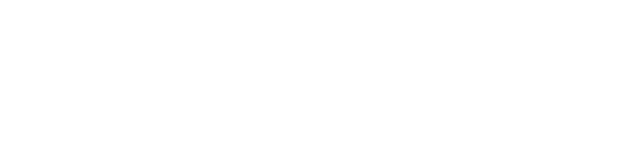
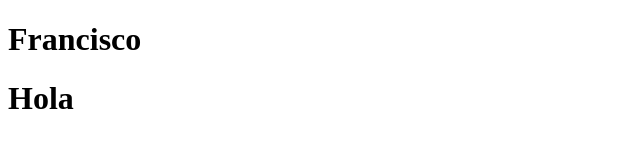
Before and after one commit to 260110464-collab/proyecto_1A, a plain HTML site: page alex.html in a window 1280 px wide. Shown: the whole page, without its empty margins (0-640 px from the left). Drawn offline with Linux system fonts and the light colour scheme.

Commit message:
Update alex.html

```diff
--- a/alex.html
+++ b/alex.html
@@ -1,7 +1,13 @@
 <!DOCTYPE html>
-<html lang="es">
+<html lang="en">
 <head>
     <meta charset="UTF-8">
     <meta name="viewport" content="width=device-width, initial-scale=1.0">
-    <title>ALEX</title>
+    <title>Document</title>
 </head>
+<body>
+<h1>Francisco</h1>
+<h1>Hola</h1>
+
+</body>
+</html>
```
